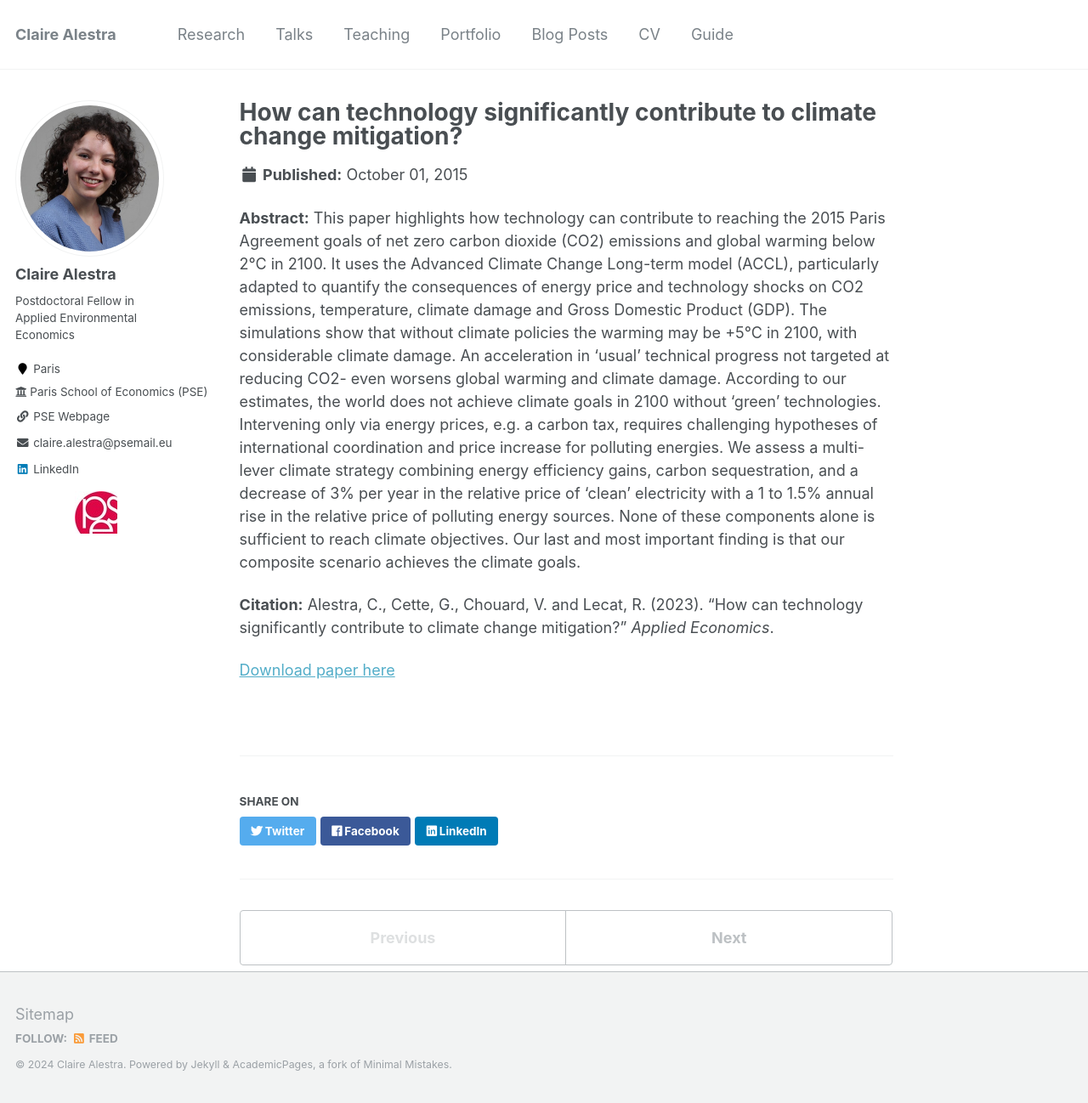
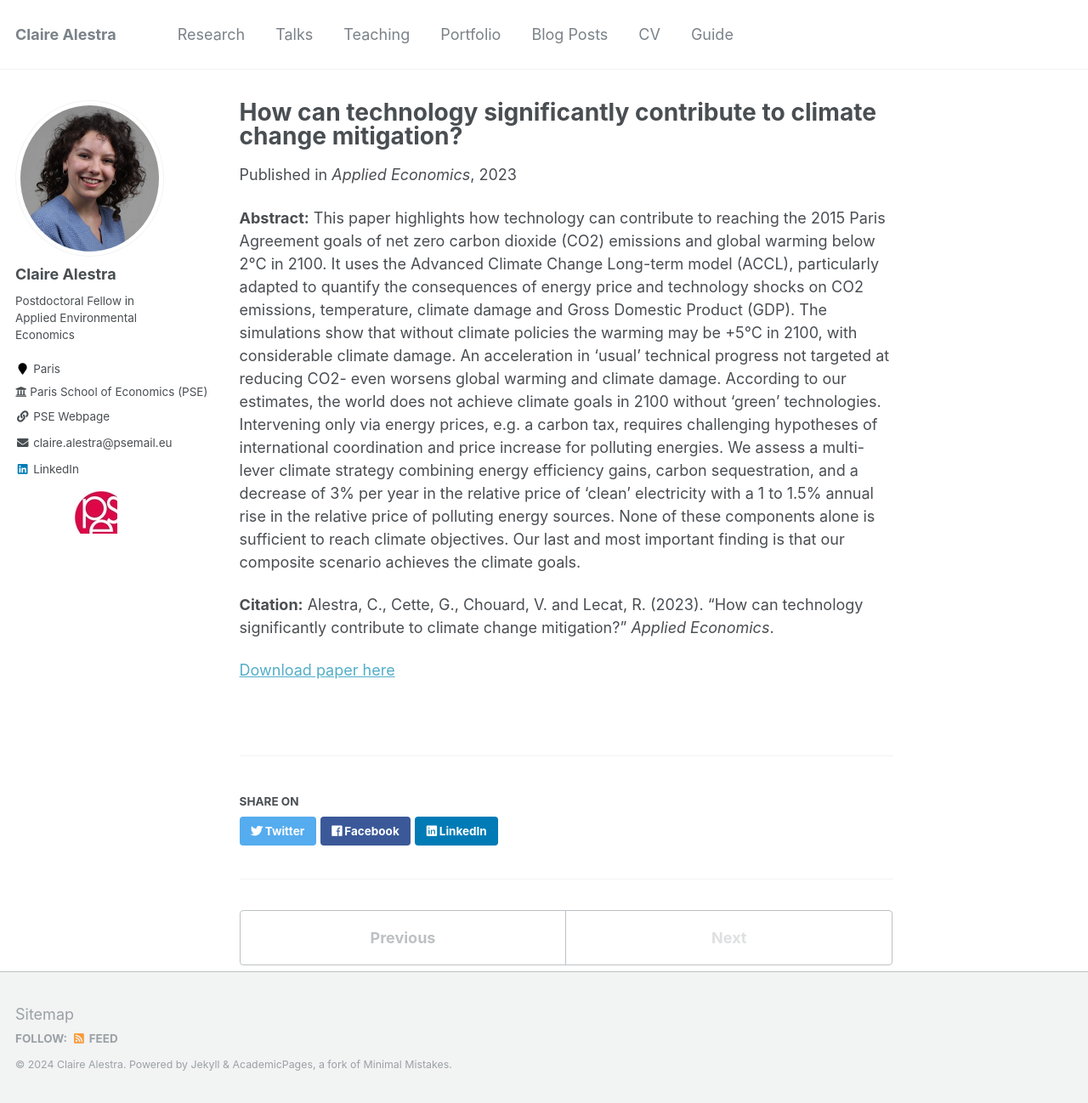
Before and after one commit to ClaireAlestra/ClaireAlestra.github.io, a Jekyll site: the page built from _publications/2015-10-01-paper-title-number-3.md, in a window 1280 px wide and 1298 px high. Shown: the whole window at 85% size. Built offline with Jekyll 4.4.1, drawn with Linux system fonts in a browser that asks for light colours; part of the change alters nothing that is shown.

Commit message:
Update 2015-10-01-paper-title-number-3.md

```diff
--- a/_publications/2015-10-01-paper-title-number-3.md
+++ b/_publications/2015-10-01-paper-title-number-3.md
@@ -2,7 +2,11 @@
 title: "How can technology significantly contribute to climate change mitigation?"
 collection: publications
 permalink: /publication/2023-ACCL-technology
-excerpt: 'With Gilbert Cette, Valérie Chouard and Rémy Lecat <br> <br> Published in **Applied Economics**, 2023'
+excerpt: 'With Gilbert Cette, Valérie Chouard and Rémy Lecat'
+date: 2023-07-04
+venue: "Applied Economics"
+paperurl: 'https://doi.org/10.1080/00036846.2023.2227416'
+citation:
 ---
 
 **Abstract:** This paper highlights how technology can contribute to reaching the 2015 Paris Agreement goals of net zero carbon dioxide (CO2) emissions and global warming below 2°C in 2100. It uses the Advanced Climate Change Long-term model (ACCL), particularly adapted to quantify the consequences of energy price and technology shocks on CO2 emissions, temperature, climate damage and Gross Domestic Product (GDP). The simulations show that without climate policies the warming may be +5°C in 2100, with considerable climate damage. An acceleration in ‘usual’ technical progress not targeted at reducing CO2- even worsens global warming and climate damage. According to our estimates, the world does not achieve climate goals in 2100 without ‘green’ technologies. Intervening only via energy prices, e.g. a carbon tax, requires challenging hypotheses of international coordination and price increase for polluting energies. We assess a multi-lever climate strategy combining energy efficiency gains, carbon sequestration, and a decrease of 3% per year in the relative price of ‘clean’ electricity with a 1 to 1.5% annual rise in the relative price of polluting energy sources. None of these components alone is sufficient to reach climate objectives. Our last and most important finding is that our composite scenario achieves the climate goals.
```
